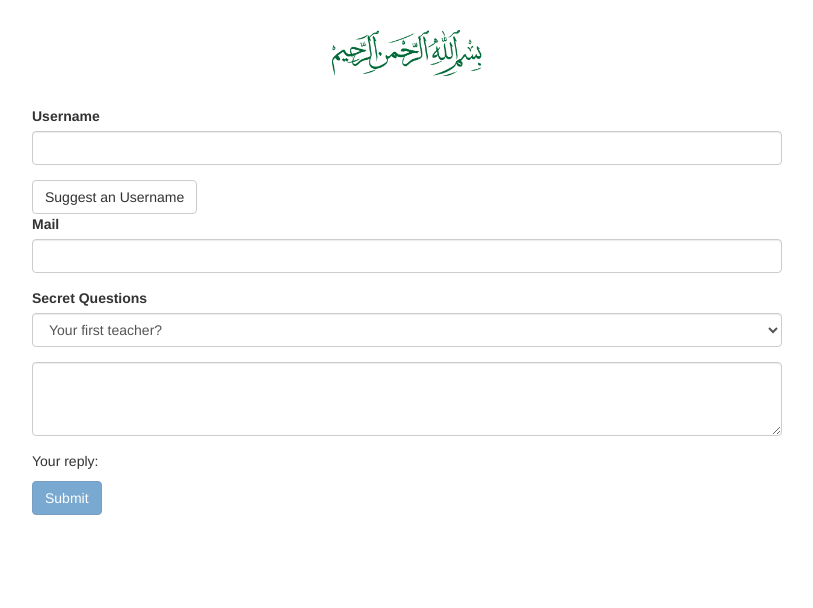
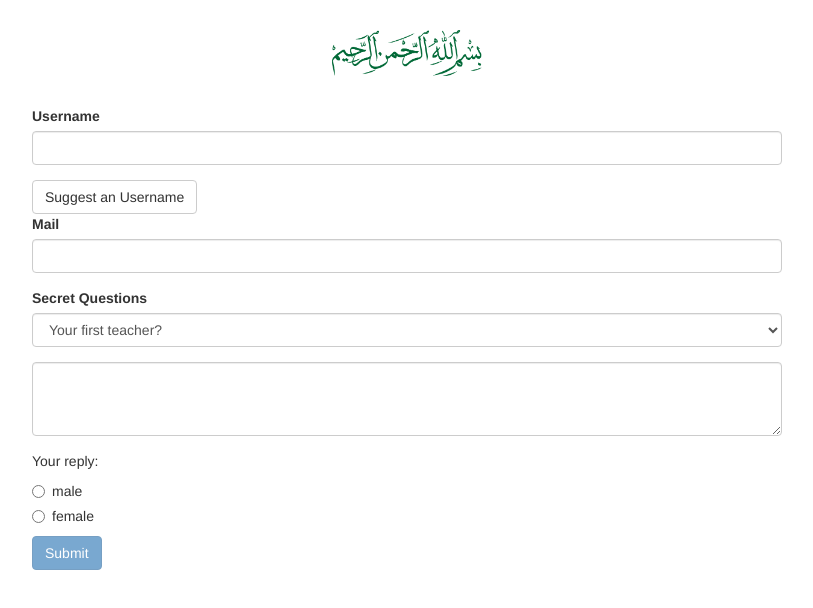
Before and after one commit to reza-id/Ng4, an Angular app: page / in a window 1280 px wide. Shown: the top 608 px of the page, without its empty margins (233-1046 px from the left). Built offline with nearby package versions, Linux system fonts and the light colour scheme.

Commit message:
Handling Radio Buttons

```diff
--- a/src/app/app.component.html
+++ b/src/app/app.component.html
@@ -40,6 +40,12 @@
             [(ngModel)]="answer"></textarea>
         </div>
         <p>Your reply: {{ answer }}</p>
+        <div class="radio" *ngFor="let gender of genders">
+          <label>
+            <input type="radio" name="gender" ngModel [value]="gender" required>
+            {{ gender }}
+          </label>
+        </div>
         <button
           class="btn btn-primary"
           type="submit"
--- a/src/app/app.component.ts
+++ b/src/app/app.component.ts
@@ -11,6 +11,7 @@
   @ViewChild('f') signupForm: NgForm;
   defaultQuestion = 'teacher';
   answer = '';
+  genders = ['male', 'female'];
 
   suggestUserName() {
     const suggestedName = 'Superuser';
```
